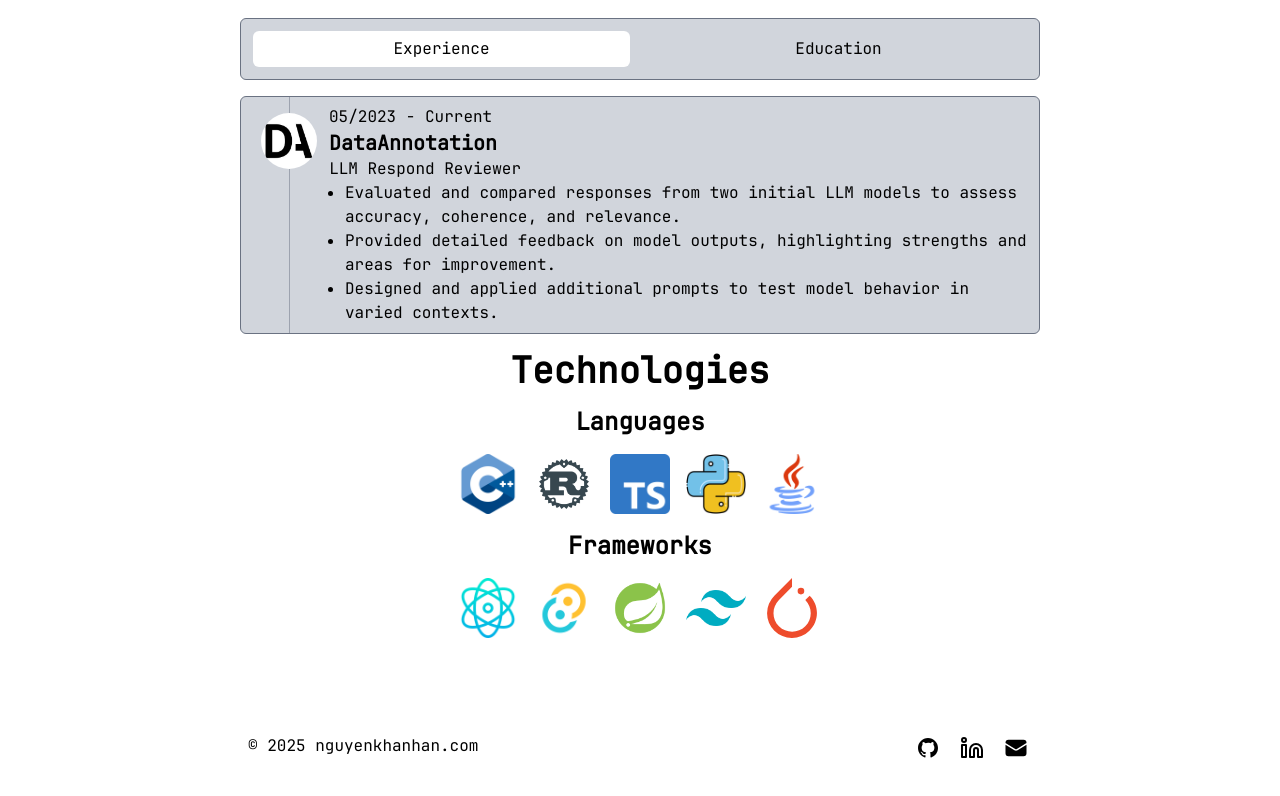
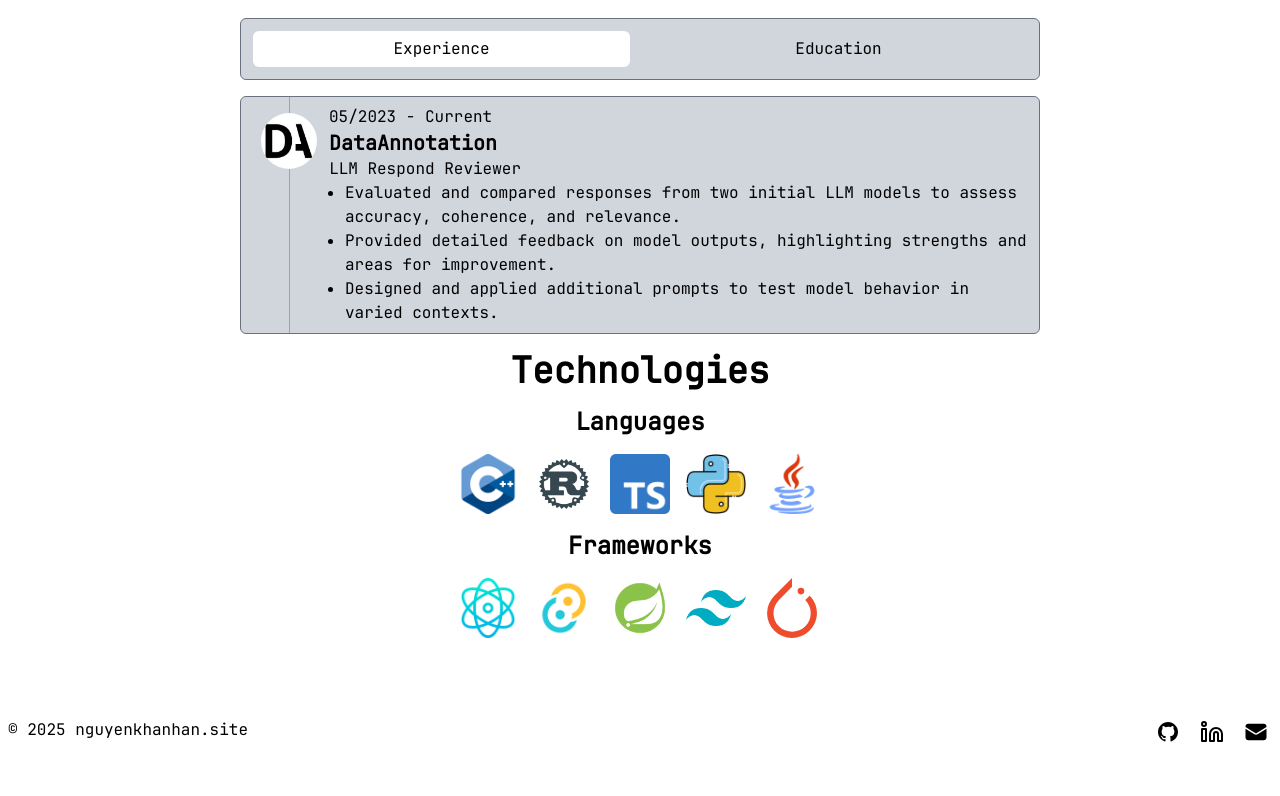
Before and after one commit to KanTheCodingNoob/Portfolio, a React (Vite) app: page / in a window 1280 px wide. Shown: the part 260-1056 px from the top of the page. Built offline with nearby package versions, Linux system fonts and the light colour scheme.

Commit message:
Standardize footer layout

```diff
--- a/src/components/Footer.tsx
+++ b/src/components/Footer.tsx
@@ -3,7 +3,7 @@ import {Link} from "react-router-dom";
 export default function Footer(){
 	return (
 		<footer className="flex justify-between px-2 w-full py-20">
-			<p>© 2025 <a href="/">nguyenkhanhan.com</a></p>
+			<p>© 2025 <a href="/">nguyenkhanhan.site</a></p>
 			<div className="space-x-3 flex">
 				<Link to={"https://github.com/KanTheCodingNoob"} target={"_blank"}
 					  className="px-1 py-0.5">
--- a/src/components/Layout.tsx
+++ b/src/components/Layout.tsx
@@ -1,14 +1,16 @@
 import { Outlet } from "react-router-dom";
 import Navigation from "./Navigation.tsx";
+import Footer from "./Footer.tsx";
 
 const Layout = () => (
     <>
         <Navigation />
-        <div className="mt-20 flex flex-col items-center w-full h-screen">
-            <main className="w-120 md:w-150 lg:w-200">
+        <div className="mt-20 flex flex-col items-center w-full">
+            <main className="w-80 md:w-160 lg:w-200">
                 <Outlet />
             </main>
         </div>
+        <Footer />
     </>
 )
 
--- a/src/pages/Blogs.tsx
+++ b/src/pages/Blogs.tsx
@@ -1,5 +1,4 @@
 import BlogCard from "../components/BlogCard.tsx";
-import Footer from "../components/Footer.tsx";
 import {useTranslation} from "react-i18next";
 
 export default function Blogs(){
@@ -27,7 +26,6 @@ export default function Blogs(){
                     />
                 ))}
             </div>
-            <Footer />
         </div>
     )
 }
--- a/src/pages/Contact.tsx
+++ b/src/pages/Contact.tsx
@@ -1,4 +1,3 @@
-import Footer from "../components/Footer.tsx";
 import {useTranslation} from "react-i18next";
 import {useThemeContext} from "../contexts/themeContext.ts";
 
@@ -35,7 +34,6 @@ export default function Contact() {
                     <h2>{t('location')}: {t('actualLocation')}</h2>
                 </div>
             </div>
-            <Footer />
         </div>
     )
 }
--- a/src/pages/Home.tsx
+++ b/src/pages/Home.tsx
@@ -1,7 +1,6 @@
 import {Link} from "react-router-dom";
 import {useState} from "react";
 import ExperienceListCard from "../components/ExperienceListCard.tsx";
-import Footer from "../components/Footer.tsx";
 import {useTranslation} from "react-i18next";
 import {useThemeContext} from "../contexts/themeContext.ts";
 
@@ -119,7 +118,6 @@ function Home() {
                     <li><img src="/languageIcon/pytorch.svg" height="60" width="60" alt="PyTorch"/></li>
                 </ul>
 			</div>
-			<Footer />
 		</div>
 	)
 }
--- a/src/pages/Projects.tsx
+++ b/src/pages/Projects.tsx
@@ -1,5 +1,4 @@
 import ProjectCard from "../components/ProjectCard.tsx";
-import Footer from "../components/Footer.tsx";
 import {useTranslation} from "react-i18next";
 
 export default function Projects() {
@@ -24,7 +23,6 @@ export default function Projects() {
                     link={[{title: "Github", link: "https://github.com/KanTheCodingNoob/thao-management"}]}
                 />
             </div>
-            <Footer />
         </div>
     )
 }
```
